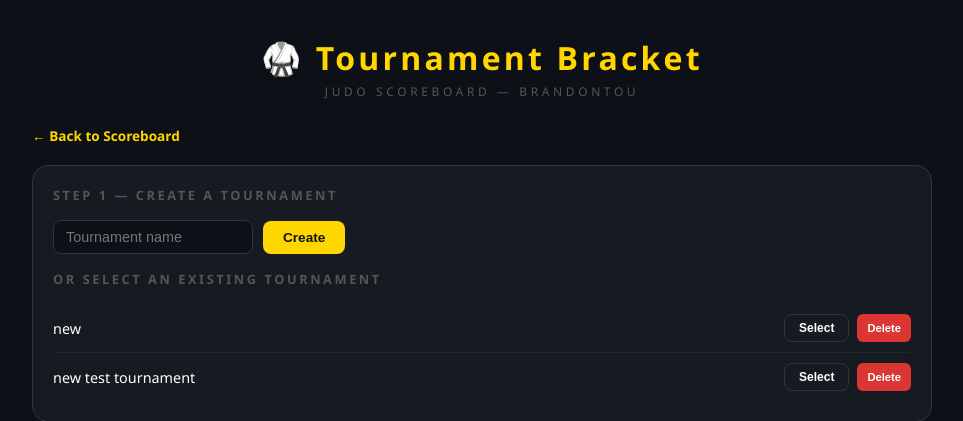
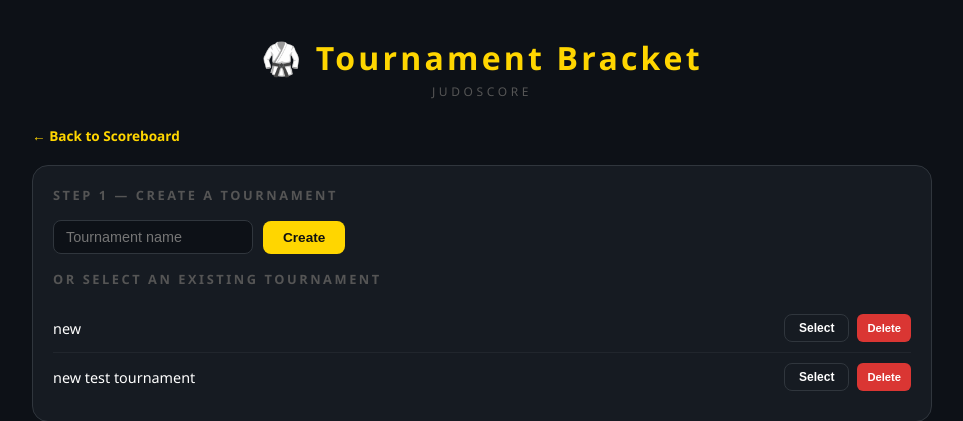
Before and after one commit to btou22/ITM352_S26, a Flask app: page /tournament in a window 1280 px wide. Shown: the top 421 px of the page, without its empty margins (158-1121 px from the left). Run offline with Flask 3, Linux system fonts and the light colour scheme; data comes from the database, SQL or seed files in the repository.

Commit message:
updated code for tournament header, NOW ITs DONE
Co-Authored-By: ginozac4 <255218209+ginozac4@users.noreply.github.com>

```diff
--- a/ITM352_Test/templates/tournament.html
+++ b/ITM352_Test/templates/tournament.html
@@ -234,14 +234,14 @@
 
   <header>
     <h1>🥋 Tournament Bracket</h1>
-    <p>Judo Scoreboard — brandontou</p>
+    <p>JudoScore</p>
   </header>
 
   <div style="max-width:900px; margin:0 auto;">
     <a href="/" class="back-link">← Back to Scoreboard</a>
   </div>
 
-  <!-- champion banner — shown when tournament is complete -->
+  <!-- (Brandon) champion banner — shown when tournament is complete -->
   <div class="champion-banner" id="champion-banner"></div>
 
   <!-- step 1: create or select a tournament -->
```
